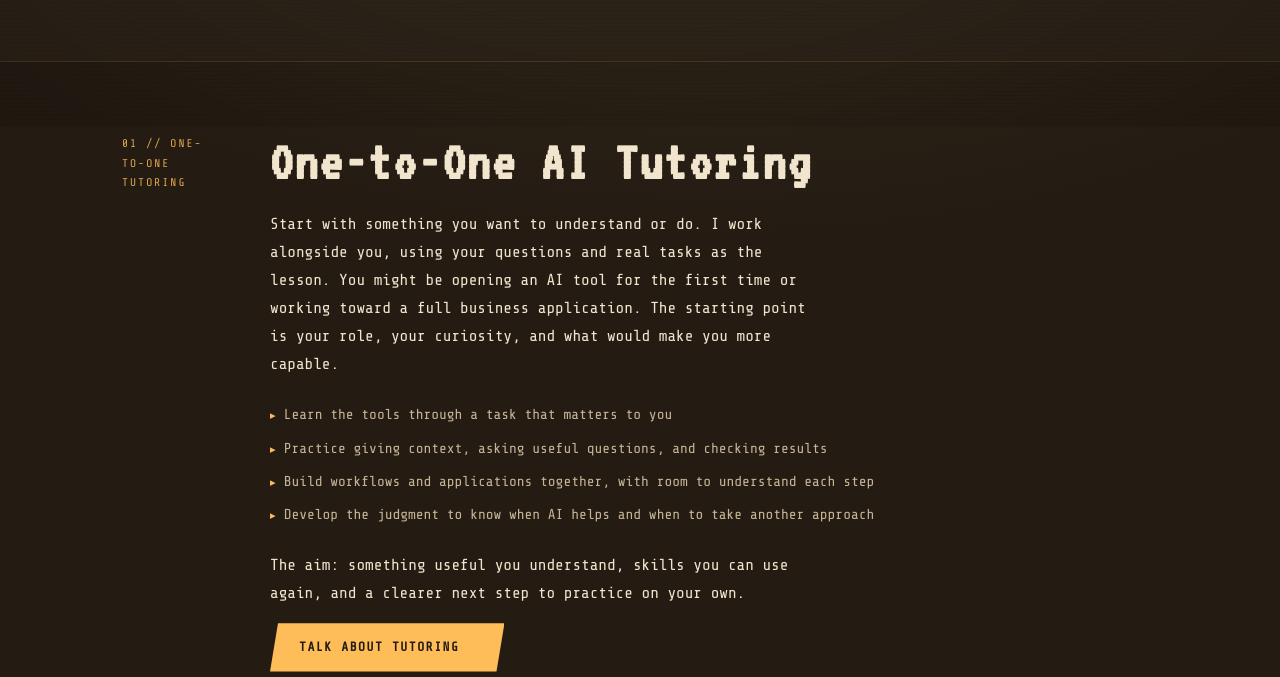
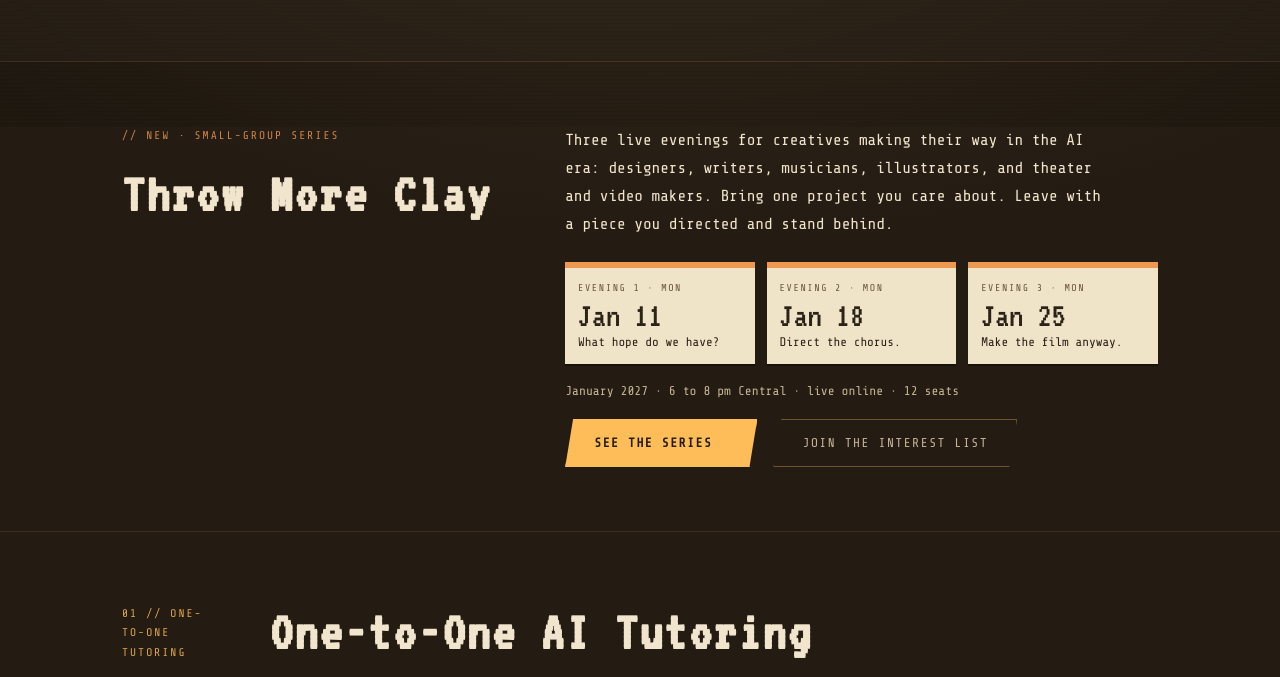
Before and after one commit to charleswilke/fellow-vector-site, an Astro site: page /services in a window 1280 px wide. Shown: the part 773-1450 px from the top of the page. Built offline with nearby package versions, Linux system fonts and the light colour scheme; Astro itself is replaced by a stand-in of ours; animation ran at ten frames a second.

Commit message:
Mention the Throw More Clay series on the Learn page
Adds a short section to /services, after "Start with a conversation",
with the three January dates and links to the series page and the
interest list, so people browsing ways to learn find the series.

Co-Authored-By: Claude Opus 5.5 <noreply@anthropic.com>

```diff
--- a/src/pages/services.astro
+++ b/src/pages/services.astro
@@ -63,6 +63,12 @@ const services = [
     cta: { href: '/book', label: 'Plan a Workshop' },
   },
 ];
+
+const clayEvenings = [
+  { ev: 'Evening 1', day: 'Jan 11', what: 'What hope do we have?' },
+  { ev: 'Evening 2', day: 'Jan 18', what: 'Direct the chorus.' },
+  { ev: 'Evening 3', day: 'Jan 25', what: 'Make the film anyway.' },
+];
 ---
 
 <BaseLayout
@@ -96,6 +102,40 @@ const services = [
           learning together as a team, or a talk for your audience.
         </p>
         <a href="/book" class="btn btn-primary">Book an Exploratory Call</a>
+      </div>
+    </div>
+  </section>
+
+  <!-- ── Throw More Clay series ── -->
+  <section id="clay" class="section clay-section">
+    <div class="container clay-layout">
+      <div class="clay-heading">
+        <div class="label">// new · small-group series</div>
+        <h2>Throw More Clay</h2>
+      </div>
+      <div class="clay-body">
+        <p>
+          Three live evenings for creatives making their way in the AI era:
+          designers, writers, musicians, illustrators, and theater and video
+          makers. Bring one project you care about. Leave with a piece you
+          directed and stand behind.
+        </p>
+        <ul class="clay-dates" aria-label="The three evenings">
+          {clayEvenings.map((e) => (
+            <li>
+              <span class="clay-ev">{e.ev} · Mon</span>
+              <span class="clay-day">{e.day}</span>
+              <span class="clay-what">{e.what}</span>
+            </li>
+          ))}
+        </ul>
+        <p class="text-muted clay-small">
+          January 2027 · 6 to 8 pm Central · live online · 12 seats
+        </p>
+        <div class="clay-buttons">
+          <a href="/clay" class="btn btn-primary">See the Series</a>
+          <a href="/clay/interest" class="btn btn-ghost">Join the Interest List</a>
+        </div>
       </div>
     </div>
   </section>
@@ -260,6 +300,92 @@ const services = [
       grid-template-columns: 1fr;
       gap: var(--sp-lg);
     }
+  }
+
+  .clay-section {
+    border-bottom: 1px solid var(--border);
+  }
+
+  .clay-layout {
+    display: grid;
+    grid-template-columns: 1fr 1.5fr;
+    gap: var(--layout-gap);
+    align-items: start;
+  }
+
+  .clay-heading,
+  .clay-body {
+    display: flex;
+    flex-direction: column;
+    gap: var(--sp-md);
+  }
+
+  .clay-heading .label { color: var(--amber); }
+
+  .clay-dates {
+    list-style: none;
+    display: grid;
+    grid-template-columns: repeat(3, minmax(0, 1fr));
+    gap: 0.75rem;
+    margin: var(--sp-sm) 0 0;
+  }
+
+  .clay-dates li {
+    position: relative;
+    display: flex;
+    flex-direction: column;
+    gap: 0.1rem;
+    min-width: 0;
+    padding: 0.7rem 0.8rem 0.8rem;
+    background: #efe3c8;
+    color: #2b2218;
+    box-shadow: 0 2px 0 rgba(0, 0, 0, 0.35);
+  }
+
+  .clay-dates li::before {
+    content: '';
+    position: absolute;
+    top: 0;
+    left: 0;
+    width: 100%;
+    height: 6px;
+    background: var(--amber);
+  }
+
+  .clay-ev {
+    margin-top: 0.35rem;
+    font-size: 0.62rem;
+    letter-spacing: 0.16em;
+    text-transform: uppercase;
+    color: #6b5636;
+  }
+
+  .clay-day { font-family: var(--font-crt); font-size: 2.2rem; line-height: 1; font-variant-numeric: tabular-nums; }
+  .clay-what { font-size: 0.78rem; line-height: 1.35; }
+  .clay-small { font-size: 0.8rem; }
+
+  .clay-buttons {
+    display: flex;
+    gap: var(--sp-md);
+    flex-wrap: wrap;
+  }
+
+  .clay-buttons .btn {
+    max-width: 100%;
+    text-align: center;
+  }
+
+  @media (max-width: 768px) {
+    .clay-layout {
+      grid-template-columns: 1fr;
+      gap: var(--sp-lg);
+    }
+  }
+
+  @media (max-width: 480px) {
+    .clay-dates { gap: 0.5rem; }
+    .clay-dates li { padding: 0.6rem 0.55rem 0.7rem; }
+    .clay-day { font-size: 1.7rem; }
   }
 
   .service-section + .service-section {
```
